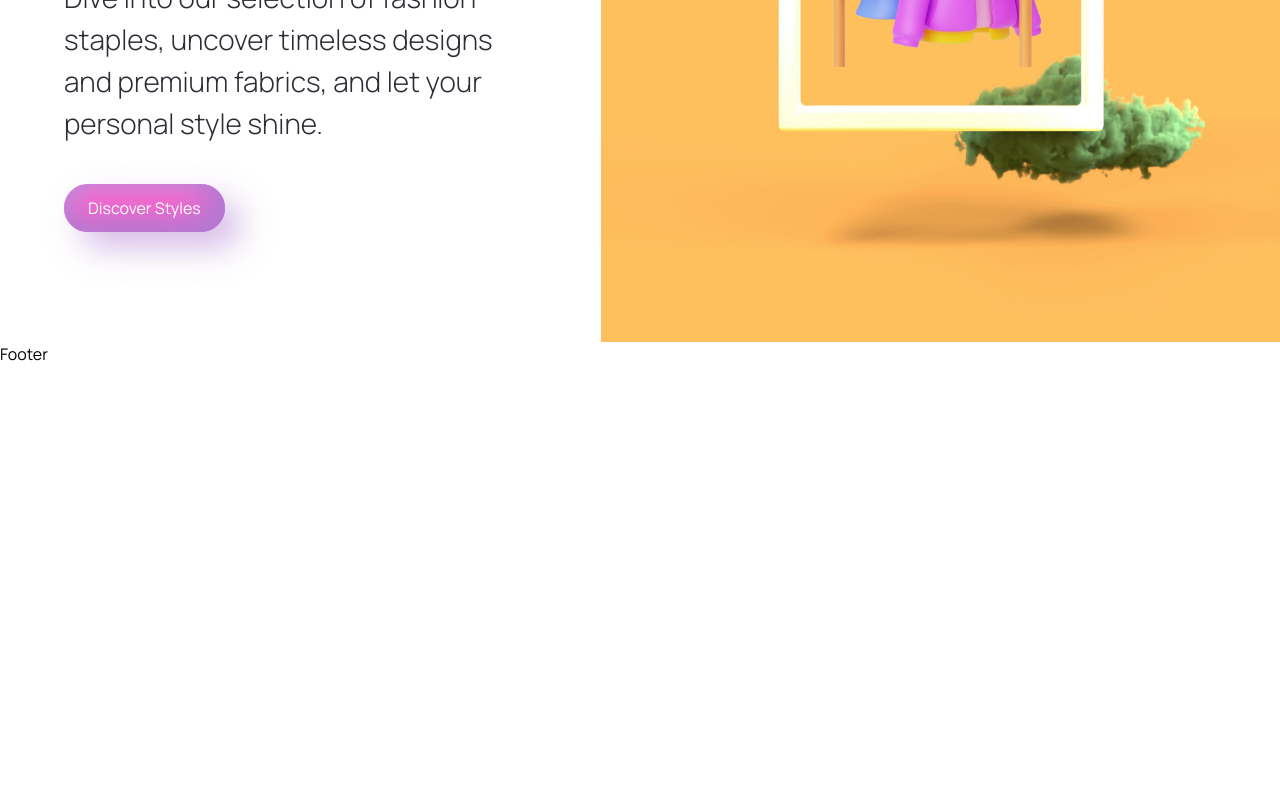
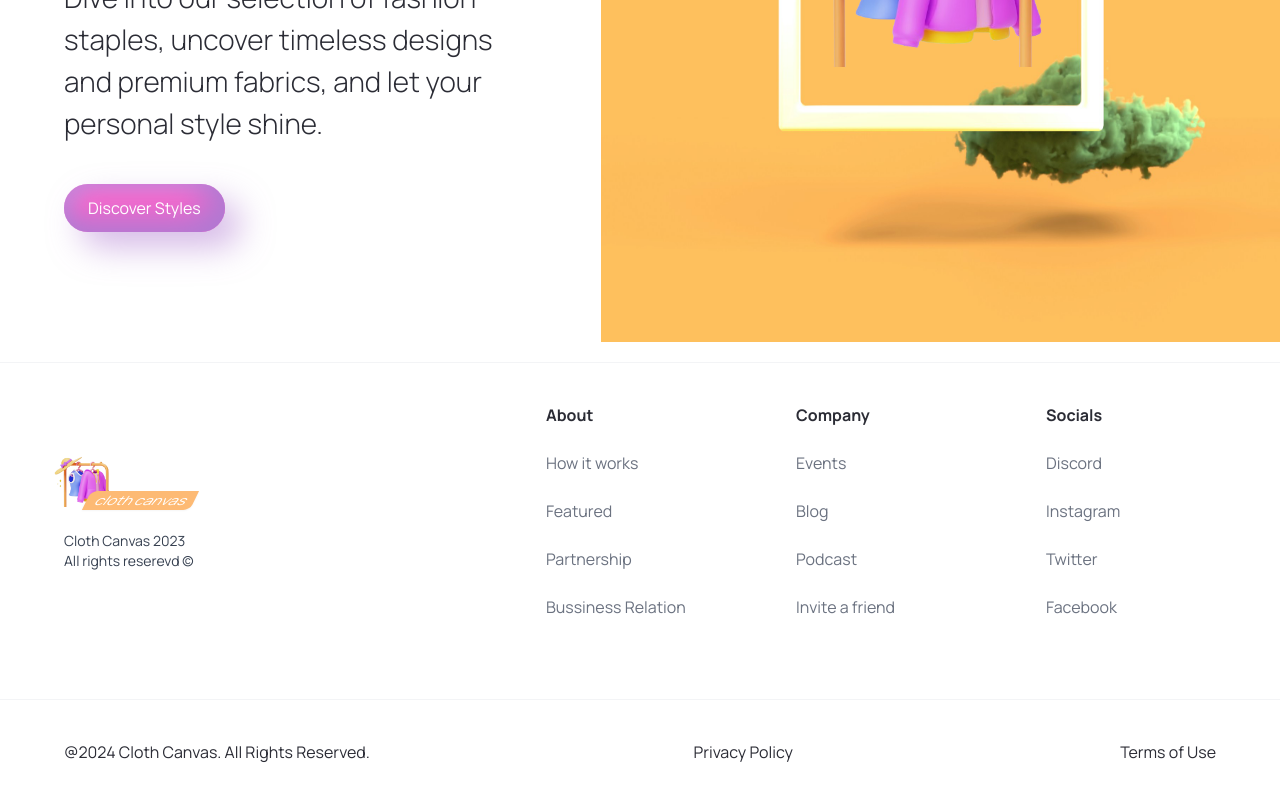
Before and after one commit to Dina2703/cloth-canvas, a Next.js app: page / in a window 1280 px wide. Shown: the part 458-1258 px from the top of the page. Before the commit the page ends 824 px from the top, so only its background shows below. Built offline with nearby package versions, Linux system fonts and the light colour scheme.

Commit message:
Footer setup

```diff
--- a/components/Footer.tsx
+++ b/components/Footer.tsx
@@ -1,7 +1,54 @@
-import React from "react";
+import Image from "next/image";
+import Link from "next/link";
+import { footerLinks } from "@/constants";
 
 const Footer = () => {
-  return <div>Footer</div>;
+  return (
+    <footer className="flex flex-col text-black-100 mt-5 border-t border-gray-100">
+      <div className="flex max-md:flex-col flex-wrap justify-between gap-5 sm:px-16 px-6 py-10">
+        <div className="flex flex-col justify-center items-start gap-6 ">
+          {" "}
+          <div className="relative  w-[200px] transform  -translate-x-5 ">
+            <Image
+              src="/cloth_rack.png"
+              alt="cloth canvas logo"
+              width={88}
+              height={16}
+              className="object-contain   "
+            />{" "}
+            <span className="bg-orange-300 rounded-tl-md -skew-y-[26deg] rotate-[26deg] rounded-br-md  text-white lowercase italic px-2  text-[14px] shadow-sm absolute -bottom-1 left-12  ">
+              Cloth Canvas
+            </span>
+          </div>
+          <p className="text-sm  text-gray-700">
+            Cloth Canvas 2023 <br />
+            All rights reserevd &copy;
+          </p>
+        </div>
+        <div className="footer__links">
+          {footerLinks.map((link) => (
+            <div key={link.title} className="footer__link">
+              <h3 className="font-bold">{link.title}</h3>
+              {link.links.map((item) => (
+                <Link key={item.item} href={item.url} className="text-gray-500">
+                  {item.title}
+                </Link>
+              ))}
+            </div>
+          ))}
+        </div>
+      </div>
+      <div className="flex justify-between items-end flex-wrap mt-10 border-t border-gray-100 sm:px-16 px-6 py-10 ">
+        <p>@2024 Cloth Canvas. All Rights Reserved.</p>
+        <div className="footer__copyrights-link ">
+          <Link href="/">Privacy Policy</Link>
+        </div>
+        <div className="footer__copyrights-link">
+          <Link href="/">Terms of Use</Link>
+        </div>
+      </div>
+    </footer>
+  );
 };
 
 export default Footer;
--- a/components/Navbar.tsx
+++ b/components/Navbar.tsx
@@ -7,20 +7,7 @@ const Navbar = () => {
   return (
     <header className="w-full absolute z-10">
       <nav className="max-w-[1440px] mx-auto flex justify-between items-end sm:px-16 px-6 py-4 ">
-        <Link href="/" className="">
-          <div className="relative  w-[200px]">
-            <Image
-              src="/cloth_rack.png"
-              alt="cloth canvas logo"
-              width={118}
-              height={18}
-              className="object-contain"
-            />{" "}
-            <span className="bg-orange-300 rounded-tl-md -skew-y-[26deg] rotate-[26deg] rounded-br-md  text-white lowercase italic px-2 shadow-sm absolute -bottom-1 left-16  ">
-              Cloth Canvas
-            </span>
-          </div>
-        </Link>
+        <Link href="/" className=""></Link>
         <CustomBtn
           title="Sign In"
           btnType="button"
--- /dev/null
+++ b/constants/index.ts
@@ -0,0 +1,101 @@
+export const manufacturers = [
+  "Acura",
+  "Alfa Romeo",
+  "Aston Martin",
+  "Audi",
+  "Bentley",
+  "BMW",
+  "Buick",
+  "Cadillac",
+  "Chevrolet",
+  "Chrysler",
+  "Citroen",
+  "Dodge",
+  "Ferrari",
+  "Fiat",
+  "Ford",
+  "GMC",
+  "Honda",
+  "Hyundai",
+  "Infiniti",
+  "Jaguar",
+  "Jeep",
+  "Kia",
+  "Lamborghini",
+  "Land Rover",
+  "Lexus",
+  "Lincoln",
+  "Maserati",
+  "Mazda",
+  "McLaren",
+  "Mercedes-Benz",
+  "MINI",
+  "Mitsubishi",
+  "Nissan",
+  "Porsche",
+  "Ram",
+  "Rolls-Royce",
+  "Subaru",
+  "Tesla",
+  "Toyota",
+  "Volkswagen",
+  "Volvo",
+];
+
+export const yearsOfProduction = [
+  { title: "Year", value: "" },
+  { title: "2015", value: "2015" },
+  { title: "2016", value: "2016" },
+  { title: "2017", value: "2017" },
+  { title: "2018", value: "2018" },
+  { title: "2019", value: "2019" },
+  { title: "2020", value: "2020" },
+  { title: "2021", value: "2021" },
+  { title: "2022", value: "2022" },
+  { title: "2023", value: "2023" },
+];
+
+export const fuels = [
+  {
+    title: "Fuel",
+    value: "",
+  },
+  {
+    title: "Gas",
+    value: "Gas",
+  },
+  {
+    title: "Electricity",
+    value: "Electricity",
+  },
+];
+
+export const footerLinks = [
+  {
+    title: "About",
+    links: [
+      { title: "How it works", url: "/" },
+      { title: "Featured", url: "/" },
+      { title: "Partnership", url: "/" },
+      { title: "Bussiness Relation", url: "/" },
+    ],
+  },
+  {
+    title: "Company",
+    links: [
+      { title: "Events", url: "/" },
+      { title: "Blog", url: "/" },
+      { title: "Podcast", url: "/" },
+      { title: "Invite a friend", url: "/" },
+    ],
+  },
+  {
+    title: "Socials",
+    links: [
+      { title: "Discord", url: "/" },
+      { title: "Instagram", url: "/" },
+      { title: "Twitter", url: "/" },
+      { title: "Facebook", url: "/" },
+    ],
+  },
+];
```
